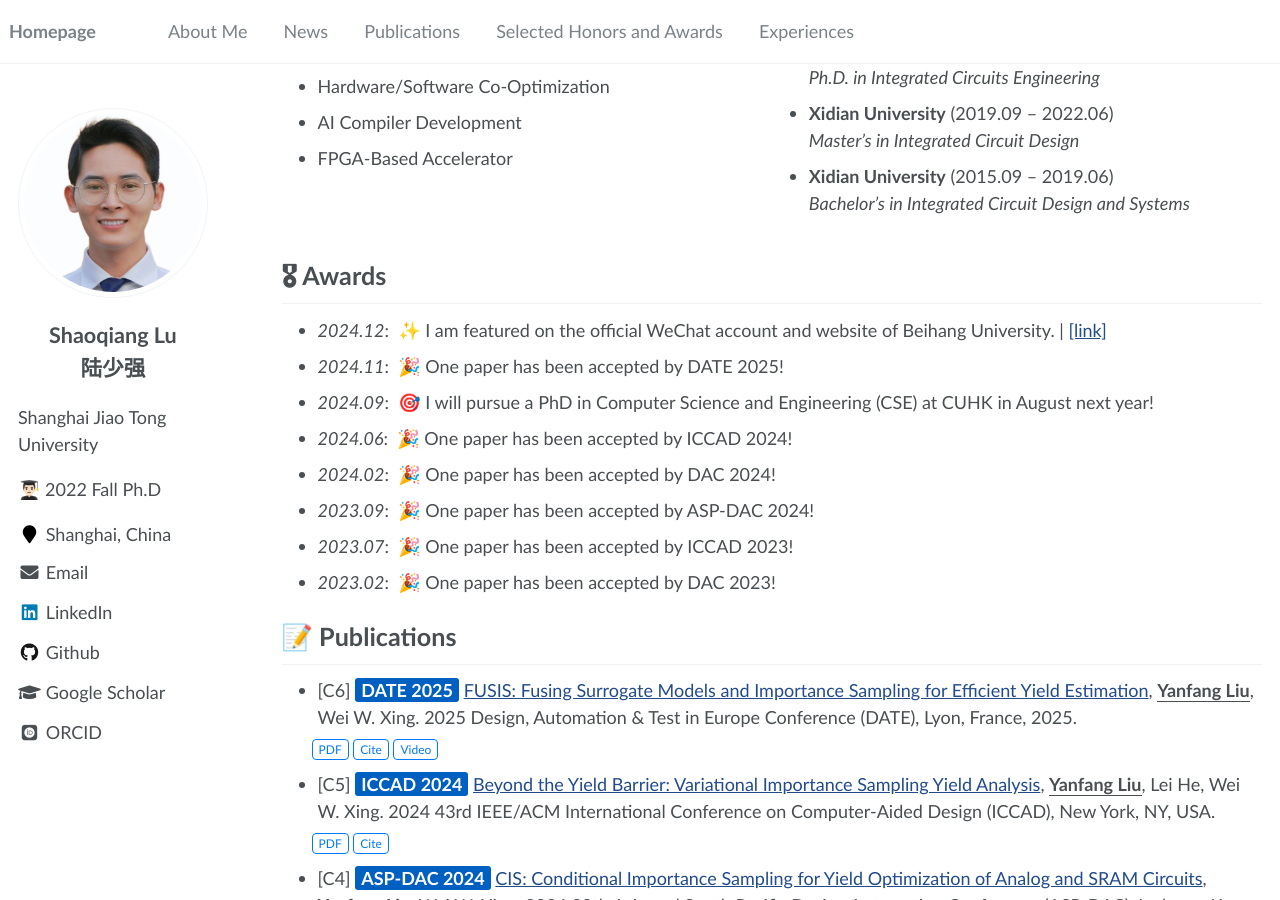
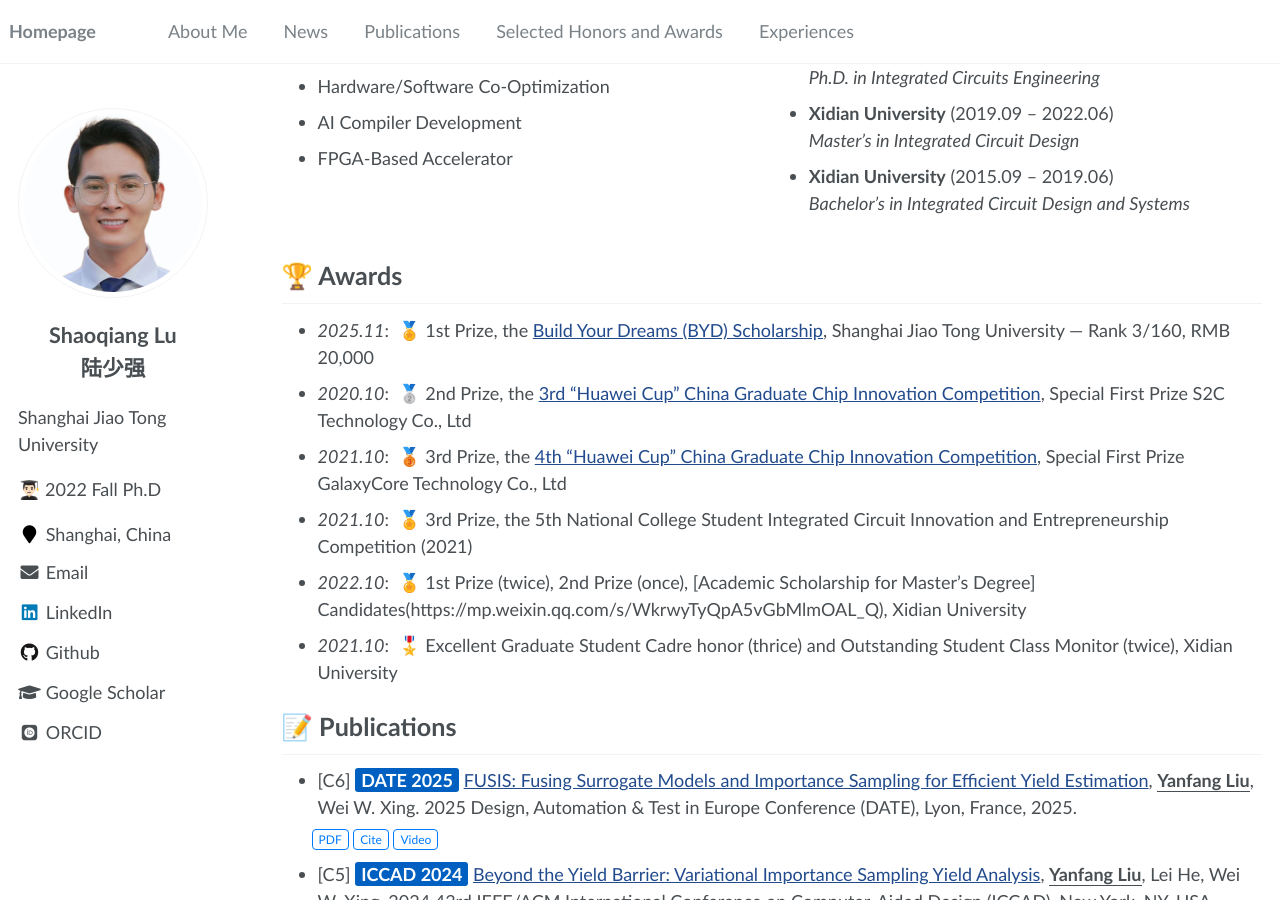
Before and after one commit to ShaoqiangLu/ShaoqangLu.github.io, a Jekyll site: the page built from _pages/about.md, in a window 1280 px wide and 900 px high, scrolled down 327 px. Built offline with Jekyll 4.4.1, drawn with Linux system fonts in a browser that asks for light colours; some web fonts are replaced.

Commit message:
Update about.md

```diff
--- a/_pages/about.md
+++ b/_pages/about.md
@@ -58,16 +58,13 @@ I have been a Ph.D. candidate at the School of Integrated Circuits, [Shanghai Ji
   </div>
 </div>
 
-# 🎖 Awards
-- *2024.12*: &nbsp;✨ I am featured on the official WeChat account and website of Beihang University. \| [\[link\]](https://mp.weixin.qq.com/s/4kUMKpGHEHNJaZBFygPZHg?poc_token=HGIgYGejn2QyL_yhaQsKoPnvQ8MGGd5rElbb86UB)
-- *2024.11*: &nbsp;🎉 One paper has been accepted by DATE 2025!
-- *2024.09*: &nbsp;🎯 I will pursue a PhD in Computer Science and Engineering (CSE) at CUHK in August next year!
-- *2024.06*: &nbsp;🎉 One paper has been accepted by ICCAD 2024!
-- *2024.02*: &nbsp;🎉 One paper has been accepted by DAC 2024!
-- *2023.09*: &nbsp;🎉 One paper has been accepted by ASP-DAC 2024!
-- *2023.07*: &nbsp;🎉 One paper has been accepted by ICCAD 2023!
-- *2023.02*: &nbsp;🎉 One paper has been accepted by DAC 2023!
-
+# 🏆 Awards
+- *2025.11*: &nbsp;🏅 1st Prize, the [Build Your Dreams (BYD) Scholarship](https://icisee.sjtu.edu.cn/xsgz-gzzd-xssw/2896.html), Shanghai Jiao Tong University — Rank 3/160, RMB 20,000
+- *2020.10*: &nbsp;🥈 2nd Prize, the [3rd "Huawei Cup" China Graduate Chip Innovation Competition](https://mp.weixin.qq.com/s/AwZsIw1SNVQMaqknOuSJHg?click_id=2), Special First Prize S2C Technology Co., Ltd
+- *2021.10*: &nbsp;🥉 3rd Prize, the [4th "Huawei Cup" China Graduate Chip Innovation Competition](https://mp.weixin.qq.com/s/QNniK5mCp-8QDefy76pcvw?click_id=3), Special First Prize GalaxyCore Technology Co., Ltd
+- *2021.10*: &nbsp;🏅 3rd Prize, the 5th National College Student Integrated Circuit Innovation and Entrepreneurship Competition (2021)
+- *2022.10*: &nbsp;🏅 1st Prize (twice), 2nd Prize (once), [Academic Scholarship for Master’s Degree] Candidates(https://mp.weixin.qq.com/s/WkrwyTyQpA5vGbMlmOAL_Q), Xidian University
+- *2021.10*: &nbsp;🎖️ Excellent Graduate Student Cadre honor (thrice) and Outstanding Student Class Monitor (twice), Xidian University
 
 # 📝 Publications
 
```
